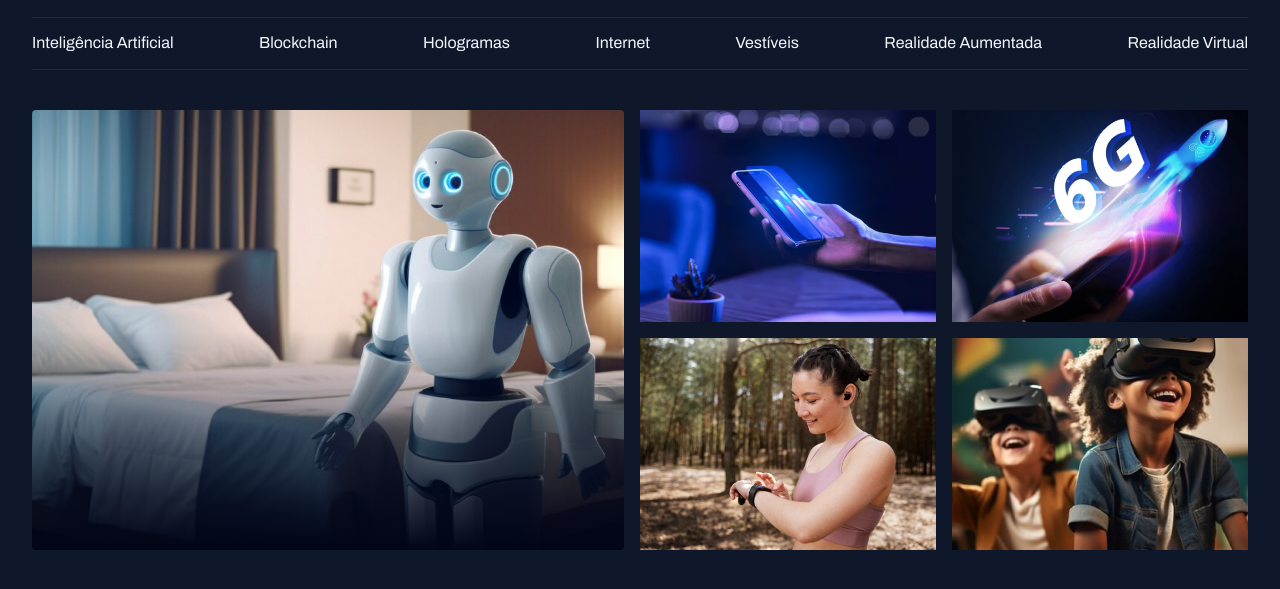
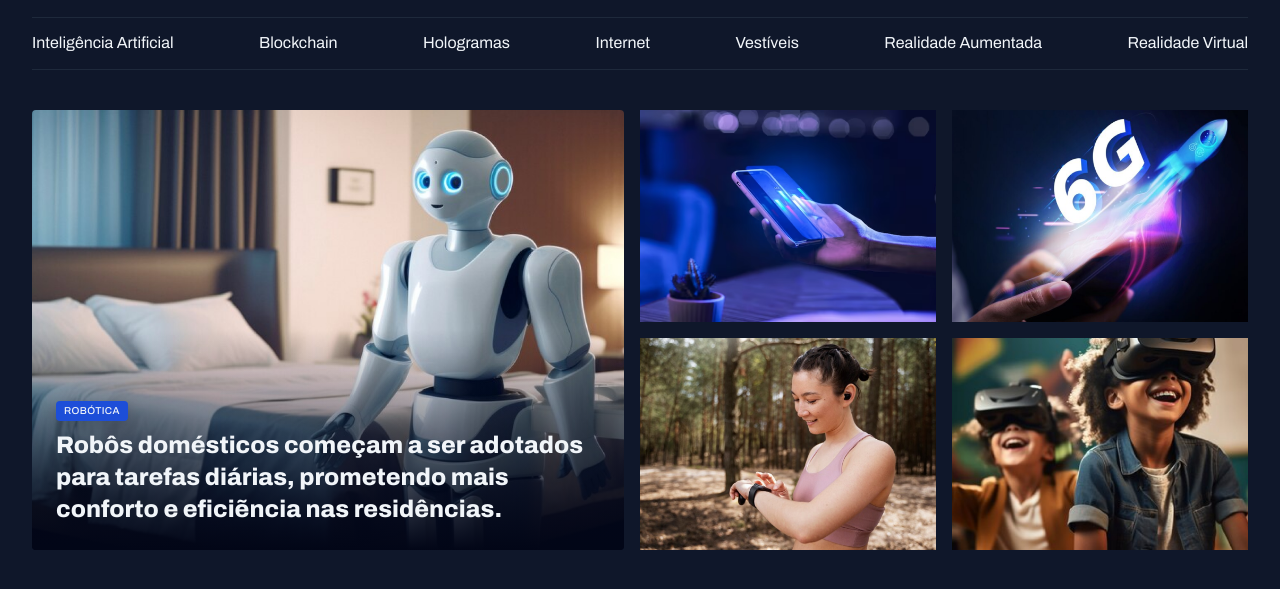
Before and after one commit to gerthdomingues/fullstack-projeto-portal-de-noticias, a plain HTML site: page index.html in a window 1280 px wide. Shown: the part 45-634 px from the top of the page. Drawn offline with Linux system fonts and the light colour scheme.

Commit message:
ajustando o conteúdo do card

```diff
--- a/index.html
+++ b/index.html
@@ -42,9 +42,17 @@
     </header>
     <main class="grid container">
       <section id="featured" class="grid grid-flow-col gap-16">
-        <div class="card">
+        <figure class="card">
           <img src="assets/images/Image 01.png" alt="" />
-        </div>
+
+          <figcaption>
+            <span class="content-tag">robótica</span>
+            <h2 class="text-2xl">
+              Robôs domésticos começam a ser adotados para tarefas diárias,
+              prometendo mais conforto e eficiẽncia nas residências.
+            </h2>
+          </figcaption>
+        </figure>
         <div class="grid grid-cols-2 gap-16">
           <div>
             <img src="assets/images/Image 02.png" alt="" />
--- a/styles/global.css
+++ b/styles/global.css
@@ -54,3 +54,15 @@ img {
 main {
   margin-top: 40px;
 }
+
+.content-tag {
+  display: inline-block;
+  background-color: var(--brand-color-dark);
+  padding: 4px 8px;
+  border-radius: 4px;
+  font: 500 10px/1.2 var(--font-family);
+  text-transform: uppercase;
+  letter-spacing: 0.04em;
+  color: var(--text-color-primary);
+  box-shadow: 0px 4px 16px rgba(2, 6, 23, 0.251);
+}
--- a/styles/sections.css
+++ b/styles/sections.css
@@ -17,5 +17,15 @@
       top: 50%;
       background: linear-gradient(180deg, transparent 0%, #020617 100%);
     }
+
+    figcaption {
+      position: absolute;
+      bottom: 0;
+      padding: 24px;
+
+      h2 {
+        margin-top: 8px;
+      }
+    }
   }
 }
--- a/styles/utility.css
+++ b/styles/utility.css
@@ -14,3 +14,19 @@
 .gap-16 {
   gap: 16px;
 }
+
+.text-2xl {
+  font: var(--h1);
+}
+
+.text-xl {
+  font: var(--h2);
+}
+
+.text-lg {
+  font: var(--h3);
+}
+
+.text-sm {
+  font: var(--text-sm);
+}
```
